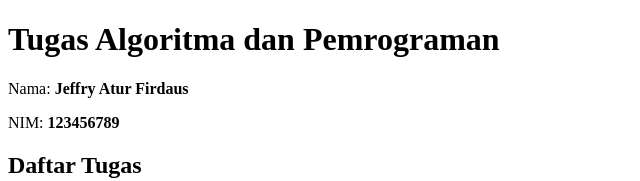
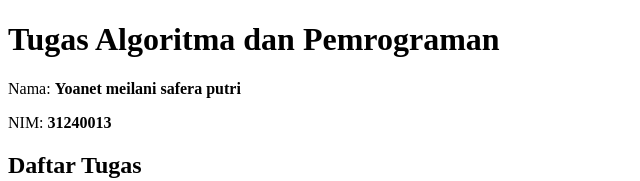
Before and after one commit to feraputri123/Algoritmadanpemrograman, a plain HTML site: page index.html in a window 1280 px wide. Shown: the top 181 px of the page, without its empty margins (0-640 px from the left). Drawn offline with Linux system fonts and the light colour scheme.

Commit message:
Update index.html

```diff
--- a/index.html
+++ b/index.html
@@ -8,8 +8,8 @@
 <body>
   <h1>Tugas Algoritma dan Pemrograman</h1>
 
-  <p>Nama: <strong>Jeffry Atur Firdaus</strong></p>
-  <p>NIM: <strong>123456789</strong></p>
+  <p>Nama: <strong>Yoanet meilani safera putri</strong></p>
+  <p>NIM: <strong>31240013</strong></p>
 
   <h2>Daftar Tugas</h2>
   <ul>
```
